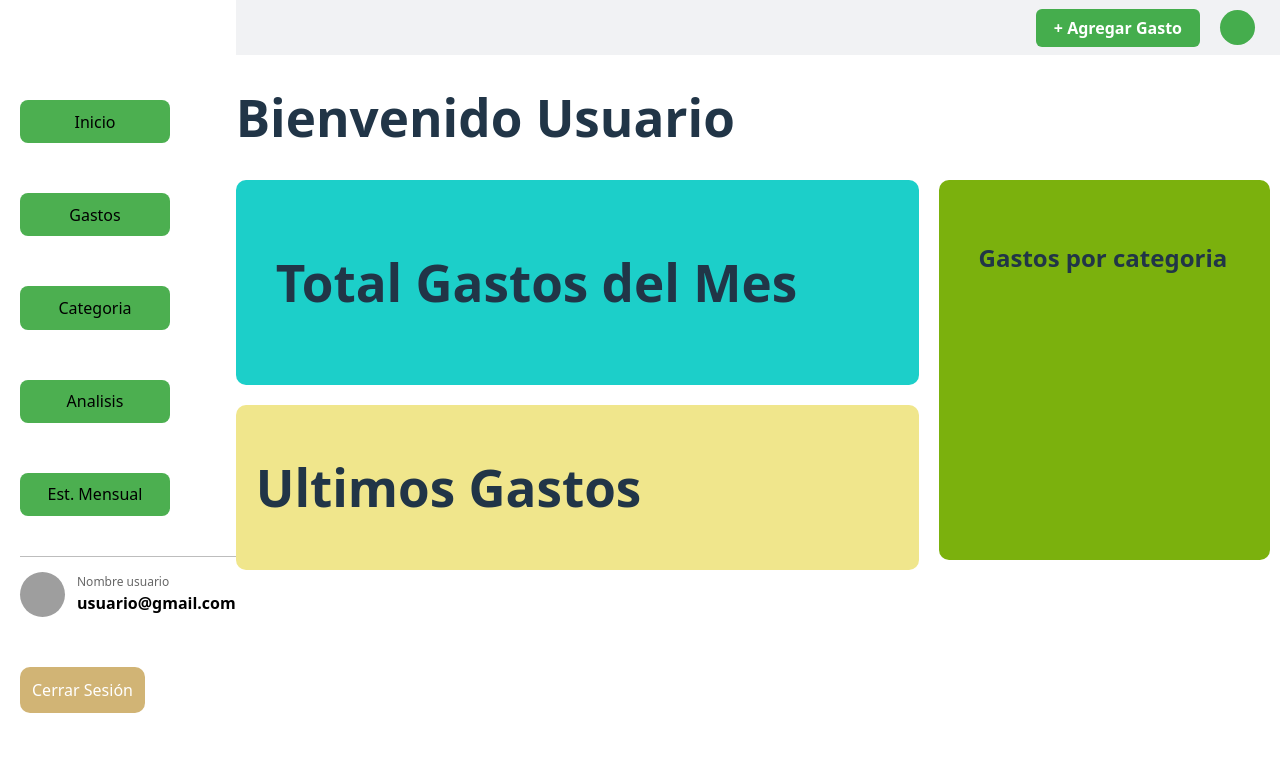
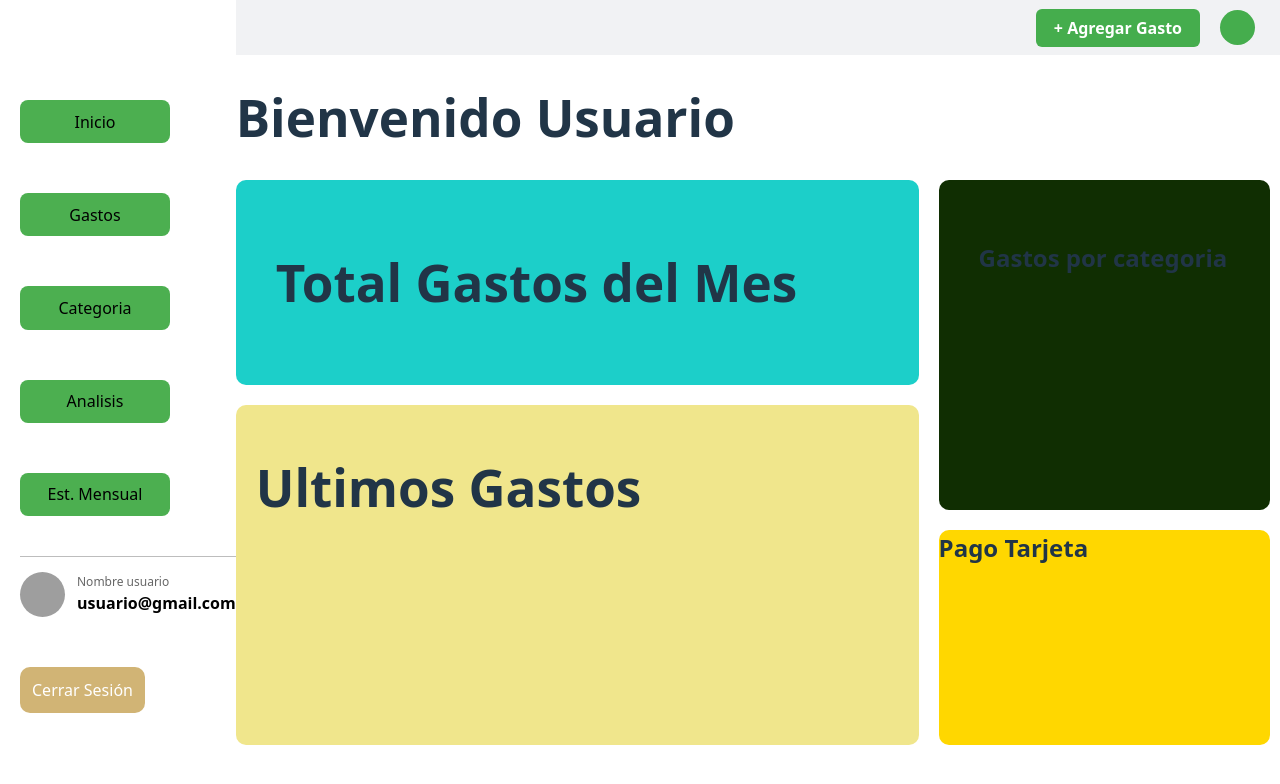
Before and after one commit to Heartsmith1/Monex, a React app in the folder Monex/frontend/: page /Home in a window 1280 px wide. Shown: the top 784 px of the page. Built offline with nearby package versions, Linux system fonts and the light colour scheme; the HTML template or start-up script is replaced by a standard one.

Commit message:
separacion home

```diff
--- a/Monex/frontend/src/css/pages/home.css
+++ b/Monex/frontend/src/css/pages/home.css
@@ -14,10 +14,10 @@
 
 
 .box_grafico_torta_home{
-    background: #7bb10d;
+    background: #102e02;
     padding: 40px;
     flex: 1;
-    height: 300px;
+    height: 250px;
     margin-right: 10px;
     border-radius: 10px;
 }
@@ -42,4 +42,12 @@
     background: khaki;
     padding: 20px;
     border-radius: 10px;
+    height: 300px;
 }
+
+.contenedor_pago_tarjeta_home{
+    background: gold;
+    height: 215px;
+    border-radius: 10px;
+    margin-right: 10px;
+}
--- a/Monex/frontend/src/pages/home/Home.jsx
+++ b/Monex/frontend/src/pages/home/Home.jsx
@@ -12,7 +12,6 @@ export function Home() {
 
                 <div className="layout_home">
 
-                    {/* IZQUIERDA */}
                     <div className="col_izquierda">
                         <div className="box_grafico_lineal_home">
                             <h1>Total Gastos del Mes</h1>
@@ -23,10 +22,15 @@ export function Home() {
                         </div>
                     </div>
 
-                    {/* DERECHA */}
+
                     <div className="col_derecha">
                         <div className="box_grafico_torta_home">
                             <h2>Gastos por categoria</h2>
+                        </div>
+
+
+                        <div className="contenedor_pago_tarjeta_home">
+                            <h2>Pago Tarjeta</h2>
                         </div>
                     </div>
 
```
